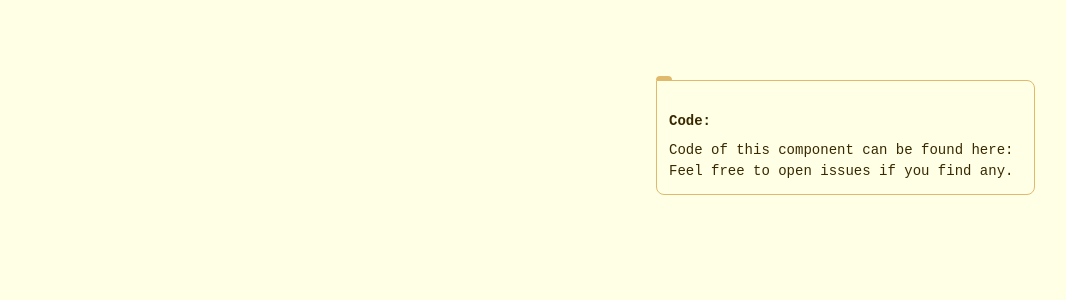
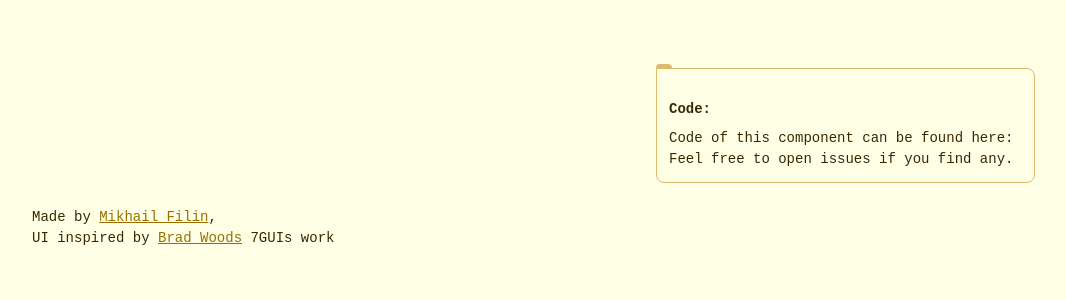
Before and after one commit to mikhail-filin/7guis-angular16, an Angular app: page /features in a window 1280 px wide. Shown: the top 300 px of the page, without its empty margins (8-1074 px from the left). Built offline with nearby package versions, Linux system fonts and the light colour scheme.

Commit message:
Add footer for every page (#25)

```diff
--- a/src/app/app.component.html
+++ b/src/app/app.component.html
@@ -1 +1,9 @@
-<router-outlet></router-outlet>
+<div>
+    <router-outlet></router-outlet>
+</div>
+<footer class="footer">
+    <p>
+        Made by <a href="https://github.com/Gortyser" target="_blank">Mikhail Filin</a>, <br>
+        UI inspired by <a href="https://7guis.bradwoods.io" target="_blank">Brad Woods</a> 7GUIs work
+    </p>
+</footer>
--- a/src/app/app.component.scss
+++ b/src/app/app.component.scss
@@ -1,3 +1,15 @@
+@use '../styles/variables';
+
 :host {
+	display: flex;
+	flex-direction: column;
 	flex-grow: 1;
+	height: 100%;
+	gap: variables.$gap-lg;
 }
+
+@media (max-height: 680px) {
+	.footer {
+		margin-top: auto;
+	}
+}
--- a/src/app/page-features/components/wrappers/feature-wrapper/feature-wrapper.component.scss
+++ b/src/app/page-features/components/wrappers/feature-wrapper/feature-wrapper.component.scss
@@ -2,7 +2,7 @@
 
 :host {
 	display: grid;
-	grid-gap: variables.$gap-xl variables.$gap-xxl;
+	grid-gap: variables.$gap-lg variables.$gap-xxl;
 	grid:
 		"header header" auto
 		"description implementation" auto / 1fr 1fr;
--- a/src/app/page-main/page-main.component.html
+++ b/src/app/page-main/page-main.component.html
@@ -20,9 +20,3 @@
         </ol>
     </nav>
 </main>
-<footer class="footer">
-    <p>
-        Made by <a href="https://github.com/Gortyser" target="_blank">Mikhail Filin</a>, <br>
-        UI inspired by <a href="https://7guis.bradwoods.io" target="_blank">Brad Woods</a> 7GUIs work
-    </p>
-</footer>
--- a/src/app/page-main/page-main.component.scss
+++ b/src/app/page-main/page-main.component.scss
@@ -3,7 +3,6 @@
 :host {
 	display: flex;
 	flex-direction: column;
-	height: 100%;
 	gap: variables.$gap-lg;
 }
 
@@ -11,9 +10,3 @@
 	margin-bottom: variables.$gap-lg;
 	max-width: 625px;
 }
-
-@media (max-height: 680px) {
-	.footer {
-		margin-top: auto;
-	}
-}
```
